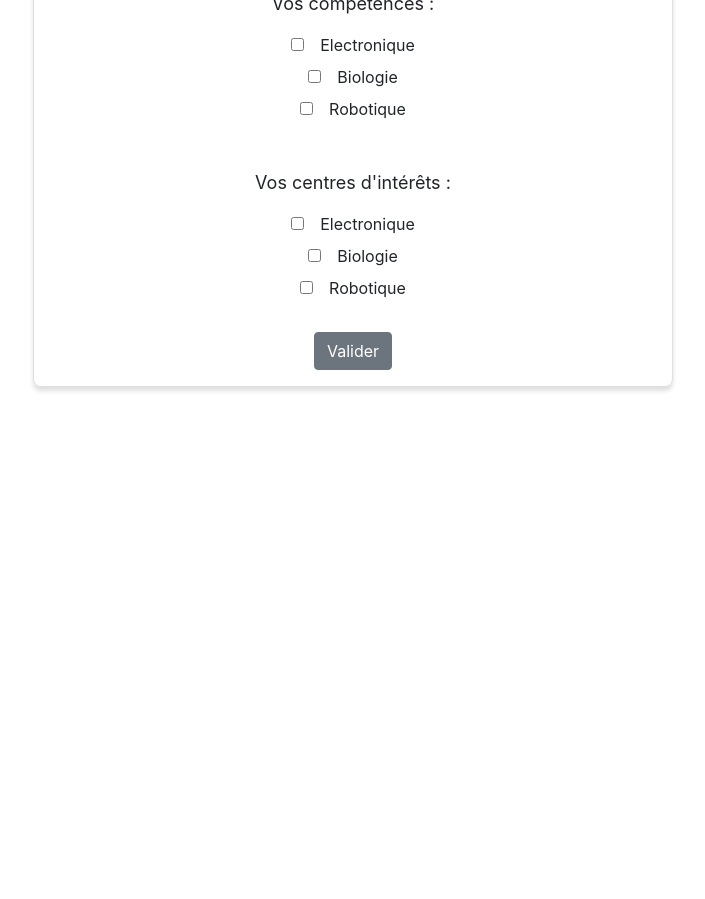
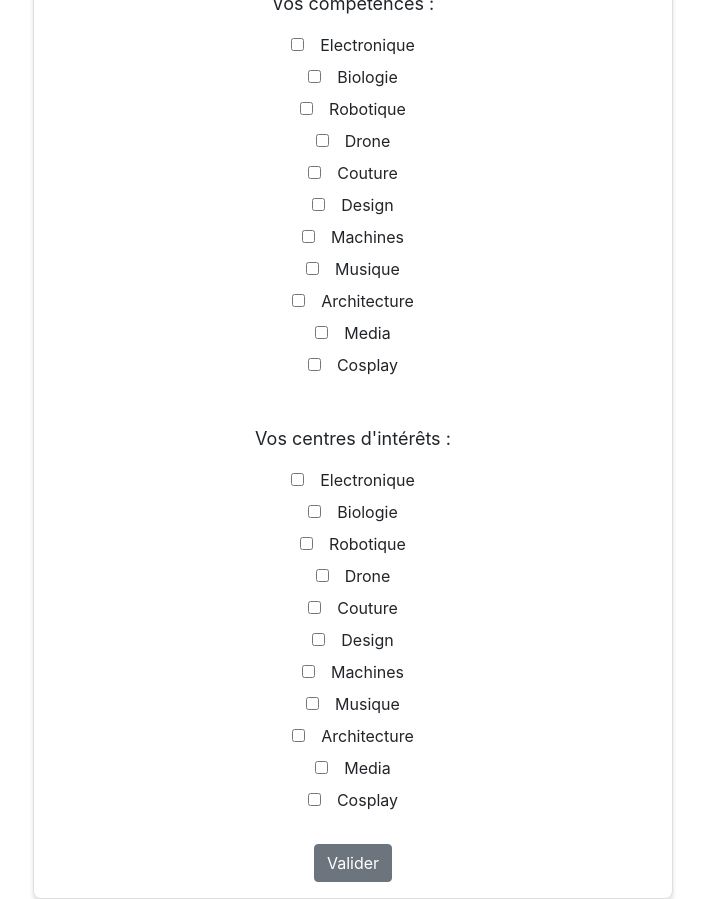
Before and after one commit to emilie-anglade/projectLab, a React (Create React App) app: page /signup in a window 1280 px wide. Shown: the part 400-1299 px from the top of the page, without its empty margins (287-992 px from the left). Before the commit the page ends 800 px from the top, so only its background shows below. Built offline with nearby package versions, Linux system fonts and the light colour scheme.

Commit message:
fignolages bis

```diff
--- a/src/components/Popup.js
+++ b/src/components/Popup.js
@@ -57,7 +57,8 @@ const [buttonColor1, buttonColorClicked1] = useState({
 
   const flexyCheckbox = {
     display: "flex",
-    justifyContent: "space-evenly"
+    justifyContent: "space-evenly",
+    flexWrap: "wrap"
   }
 
     return (
@@ -132,6 +133,62 @@ const [buttonColor1, buttonColorClicked1] = useState({
             name="skillsArea"
             onChange={handleCheckElement}
           />
+          <Checkbox
+            value="Drone"
+            label="Drone"
+            id="4"
+            name="skillsArea"
+            onChange={handleCheckElement}
+          />
+          <Checkbox
+            value="Couture"
+            label="Couture"
+            id="5"
+            name="skillsArea"
+            onChange={handleCheckElement}
+          />
+          <Checkbox
+            value="Design"
+            label="Design"
+            id="6"
+            name="skillsArea"
+            onChange={handleCheckElement}
+          />
+          <Checkbox
+            value="Machines"
+            label="Machines"
+            id="7"
+            name="skillsArea"
+            onChange={handleCheckElement}
+          />
+          <Checkbox
+            value="Musique"
+            label="Musique"
+            id="8"
+            name="skillsArea"
+            onChange={handleCheckElement}
+          />
+          <Checkbox
+            value="Architecture"
+            label="Architecture"
+            id="9"
+            name="skillsArea"
+            onChange={handleCheckElement}
+          />
+          <Checkbox
+            value="Media"
+            label="Media"
+            id="10"
+            name="skillsArea"
+            onChange={handleCheckElement}
+          />
+          <Checkbox
+            value="Cosplay"
+            label="Cosplay"
+            id="11"
+            name="skillsArea"
+            onChange={handleCheckElement}
+          />
             </div>
 
             <br/>
--- a/src/components/SignUp.js
+++ b/src/components/SignUp.js
@@ -143,28 +143,140 @@ class SignUp extends React.Component {
             name="skills"
             onChange={this.handleCheckElement}
           />
+          <Checkbox
+            value="Drone"
+            label="Drone"
+            id="4"
+            name="skills"
+            onChange={this.handleCheckElement}
+          />
+          <Checkbox
+            value="Couture"
+            label="Couture"
+            id="5"
+            name="skills"
+            onChange={this.handleCheckElement}
+          />
+          <Checkbox
+            value="Design"
+            label="Design"
+            id="6"
+            name="skills"
+            onChange={this.handleCheckElement}
+          />
+          <Checkbox
+            value="Machines"
+            label="Machines"
+            id="7"
+            name="skills"
+            onChange={this.handleCheckElement}
+          />
+          <Checkbox
+            value="Musique"
+            label="Musique"
+            id="8"
+            name="skills"
+            onChange={this.handleCheckElement}
+          />
+          <Checkbox
+            value="Architecture"
+            label="Architecture"
+            id="9"
+            name="skills"
+            onChange={this.handleCheckElement}
+          />
+          <Checkbox
+            value="Media"
+            label="Media"
+            id="10"
+            name="skills"
+            onChange={this.handleCheckElement}
+          />
+          <Checkbox
+            value="Cosplay"
+            label="Cosplay"
+            id="11"
+            name="skills"
+            onChange={this.handleCheckElement}
+          />
           <br/>
       </FormGroup>
           <p style={sizeText}>Vos centres d'intérêts :</p>
           <Checkbox
             value="Electronique"
             label="Electronique"
-            id="4"
-            name="interests"
+            id="1"
+            name="skills"
             onChange={this.handleCheckElement}
           />
           <Checkbox
             value="Biologie"
             label="Biologie"
-            id="5"
-            name="interests"
+            id="2"
+            name="skills"
             onChange={this.handleCheckElement}
           />
           <Checkbox
             value="Robotique"
             label="Robotique"
+            id="3"
+            name="skills"
+            onChange={this.handleCheckElement}
+          />
+          <Checkbox
+            value="Drone"
+            label="Drone"
+            id="4"
+            name="skills"
+            onChange={this.handleCheckElement}
+          />
+          <Checkbox
+            value="Couture"
+            label="Couture"
+            id="5"
+            name="skills"
+            onChange={this.handleCheckElement}
+          />
+          <Checkbox
+            value="Design"
+            label="Design"
             id="6"
-            name="interests"
+            name="skills"
+            onChange={this.handleCheckElement}
+          />
+          <Checkbox
+            value="Machines"
+            label="Machines"
+            id="7"
+            name="skills"
+            onChange={this.handleCheckElement}
+          />
+          <Checkbox
+            value="Musique"
+            label="Musique"
+            id="8"
+            name="skills"
+            onChange={this.handleCheckElement}
+          />
+          <Checkbox
+            value="Architecture"
+            label="Architecture"
+            id="9"
+            name="skills"
+            onChange={this.handleCheckElement}
+          />
+          <Checkbox
+            value="Media"
+            label="Media"
+            id="10"
+            name="skills"
+            onChange={this.handleCheckElement}
+          />
+          <Checkbox
+            value="Cosplay"
+            label="Cosplay"
+            id="11"
+            name="skills"
             onChange={this.handleCheckElement}
           />
           <br/>
```
Lines whose indentation alone changed are shown as unchanged.
